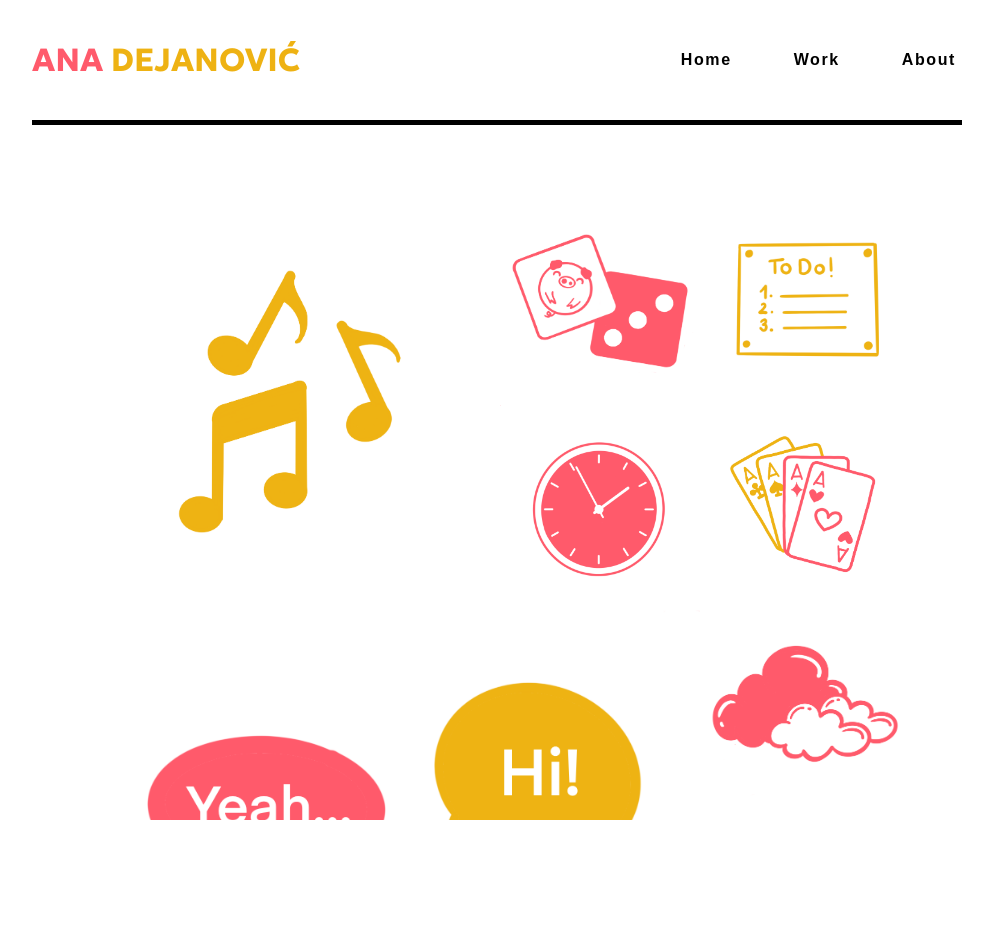
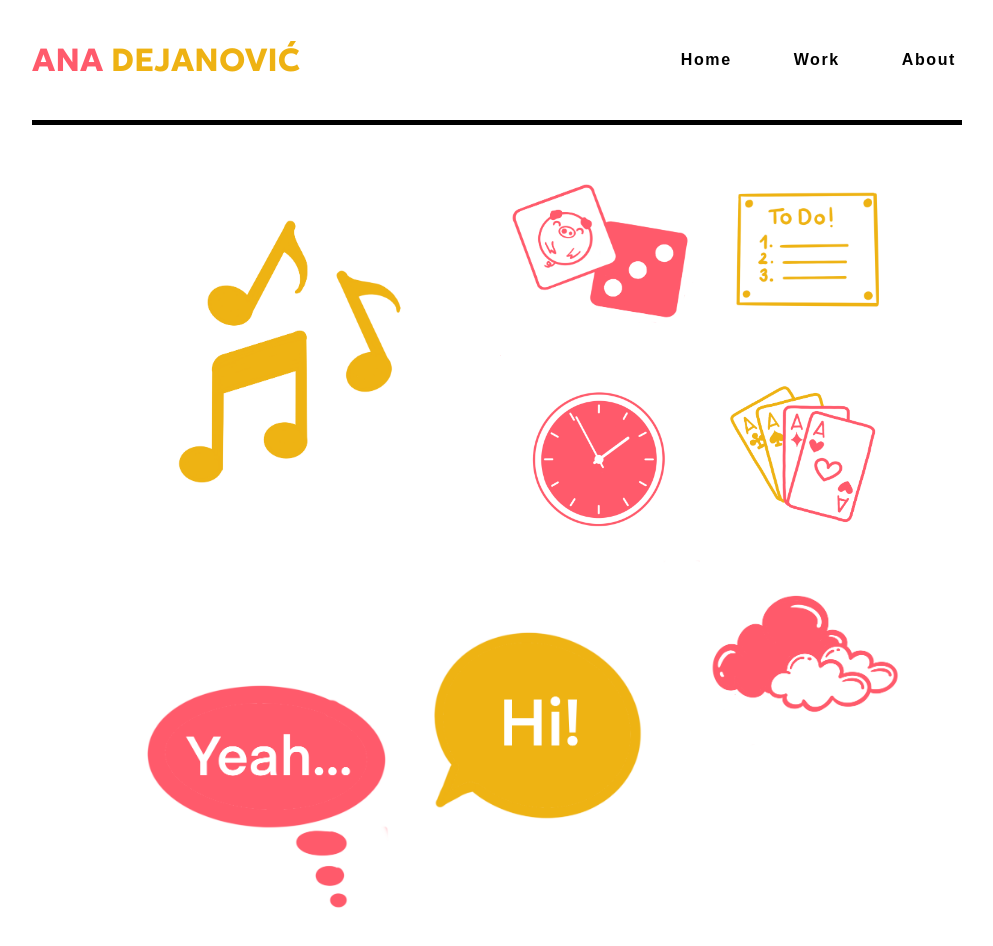
Before and after one commit to AnushkaRi/portofolio-website, a React (Vite) app: page /work in a window 1280 px wide. Shown: the top 946 px of the page, without its empty margins (143-1136 px from the left). Before the commit the page ends 820 px from the top, so only its background shows below. Built offline with nearby package versions, Linux system fonts and the light colour scheme.

Commit message:
Added fade funcionality on work images

```diff
--- a/src/index.css
+++ b/src/index.css
@@ -10,9 +10,8 @@ body {
   font-family: "Geologica", sans-serif;
   color: #000000;
   background-color: #ffffff;
-  height: 100vh;
-  overflow-x: hidden;
-  overflow-y: scroll;
-  overscroll-behavior: contain;
+  flex-grow: 1;
+  overflow: auto;
+  min-height: 100%;
   margin: 0 100px;
 }
--- a/src/pages/Work/Work.jsx
+++ b/src/pages/Work/Work.jsx
@@ -3,13 +3,27 @@ import styles from "./styles.module.css";
 function Work() {
   return (
     <div className={styles.work_container}>
-      <div className={styles.radio}></div>
-      <div className={styles.pig_dice}></div>
-      <div className={styles.world_clock}></div>
-      <div className={styles.todo}></div>
-      <div className={styles.blackjack}></div>
-      <div className={styles.chat}></div>
-      <div className={styles.weather}></div>
+      <div className={styles.radio}>
+        <p className={styles.img_description}>Radio Surfer Rosa</p>
+      </div>
+      <div className={styles.pig_dice}>
+        <p className={styles.img_description}>Pig Dice Game</p>
+      </div>
+      <div className={styles.world_clock}>
+        <p className={styles.img_description}>World Clock App</p>
+      </div>
+      <div className={styles.todo}>
+        <p className={styles.img_description}>To-Do List App</p>
+      </div>
+      <div className={styles.blackjack}>
+        <p className={styles.img_description}>Blackjack Game</p>
+      </div>
+      <div className={styles.chat}>
+        <p className={styles.img_description}>Chat App</p>
+      </div>
+      <div className={styles.weather}>
+        <p className={styles.img_description}>Weather App</p>
+      </div>
     </div>
   );
 }
--- a/src/pages/Work/styles.module.css
+++ b/src/pages/Work/styles.module.css
@@ -2,12 +2,8 @@
   display: grid;
   grid-gap: 5px;
   justify-content: center;
-  grid: repeat(3, 200px) / repeat(4, 200px);
-  margin: 75px auto;
-}
-
-.work_container div {
-  background-color: aquamarine;
+  grid: repeat(4, 200px) / repeat(4, 200px);
+  margin: 25px auto;
 }
 
 .radio {
@@ -58,3 +54,29 @@
   background-size: cover;
   background-repeat: no-repeat;
 }
+
+.work_container div {
+  opacity: 1;
+}
+
+.work_container div:hover {
+  opacity: 0.3;
+  transition: opacity 0.55s ease-in-out;
+  -moz-transition: opacity 0.55s ease-in-out;
+  -webkit-transition: opacity 0.55s ease-in-ou;
+}
+
+.img_description {
+  visibility: hidden;
+}
+
+.work_container div:hover .img_description {
+  visibility: visible;
+  transition-delay: 0s;
+  transition-duration: 0.55s;
+  font-size: 1.5rem;
+  font-weight: 600;
+  text-align: center;
+  position: relative;
+  top: 35%;
+}
```
